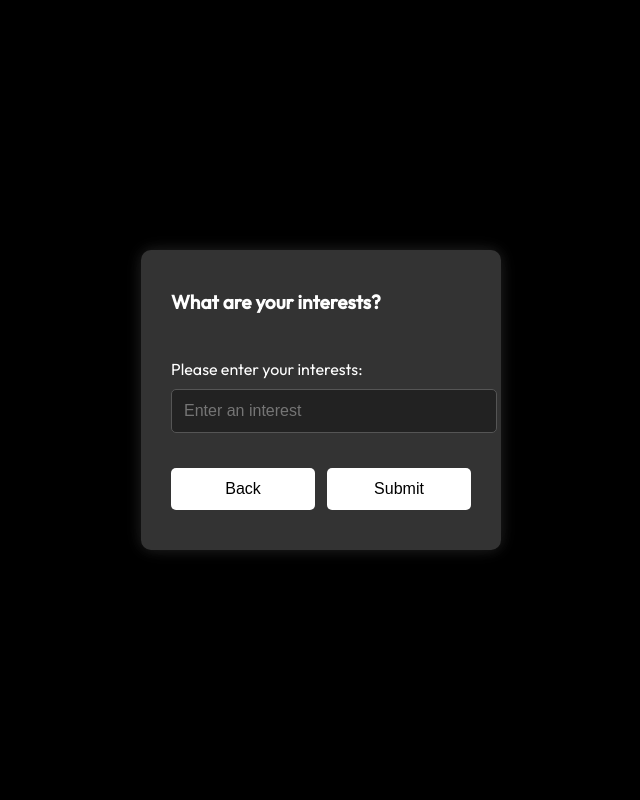
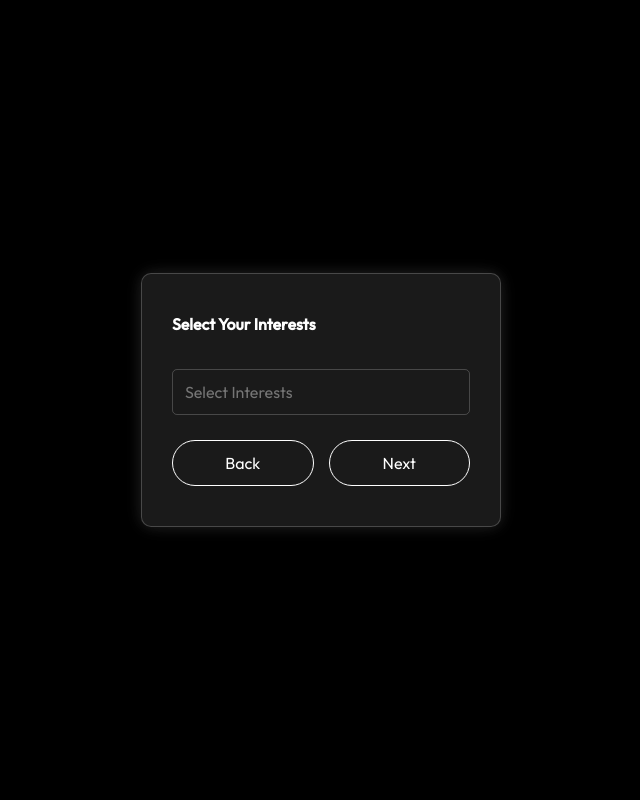
Before and after one commit to Dezind/safecircle, a PHP site: page /customization7.php in a window 1280 px wide. Shown: the whole page, without its empty margins (319-959 px from the left). Run offline with PHP 8.4, Linux system fonts and the light colour scheme.

Commit message:
Update customization7.php

```diff
--- a/customization7.php
+++ b/customization7.php
@@ -4,13 +4,13 @@ session_start();
 
 // Check if the form is submitted, and save the answer to the session
 if ($_SERVER['REQUEST_METHOD'] === 'POST') {
-    // Collect all the interests entered by the user
-    $interests = $_POST['interests'];
+    // Collect all the interests selected by the user
+    $interests = $_POST['interests'] ?? [];
 
     // Store the user's interests in the session
     $_SESSION['interests'] = $interests;
 
-    // Redirect to the next page or complete the process (for now it just finishes the form)
+    // Redirect to the next page or complete the process
     header("Location: thank_you.php");  // You can replace this with the next page or a thank you page
     exit;
 }
@@ -19,30 +19,42 @@ if ($_SERVER['REQUEST_METHOD'] === 'POST') {
 <!DOCTYPE html>
 <html lang="en">
 <head>
+    <!-- Google tag (gtag.js) -->
+    <script async src="https://www.googletagmanager.com/gtag/js?id=G-E5TVCZMWYR"></script>
+    <script>
+        window.dataLayer = window.dataLayer || [];
+        function gtag(){dataLayer.push(arguments);}
+        gtag('js', new Date());
+
+        gtag('config', 'G-E5TVCZMWYR');
+    </script>
     <meta charset="UTF-8">
     <meta name="viewport" content="width=device-width, initial-scale=1.0">
     <title>Customization 7</title>
     <link href="https://fonts.googleapis.com/css2?family=Outfit:wght@300;400;500&display=swap" rel="stylesheet">
     <style>
         body {
-            background-color: black;
+            font-family: 'Outfit', -apple-system, BlinkMacSystemFont, sans-serif;
+            background-color: #000000;
             color: white;
-            font-family: 'Outfit', -apple-system, BlinkMacSystemFont, sans-serif;
             display: flex;
             justify-content: center;
             align-items: center;
             height: 100vh;
             margin: 0;
+            text-align: center;
         }
 
         .quiz-container {
-            background-color: #333;
+            background-color: rgba(255, 255, 255, 0.1);
+            border: 1px solid rgba(255, 255, 255, 0.2);
             padding: 40px 30px;
             border-radius: 10px;
             width: 360px;
             box-sizing: border-box;
             backdrop-filter: blur(10px);
-            box-shadow: 0 0 15px rgba(255, 255, 255, 0.1), 0 0 20px rgba(255, 255, 255, 0.05);
+            box-shadow: 0 0 15px rgba(255, 255, 255, 0.1),
+                        0 0 20px rgba(255, 255, 255, 0.05);
         }
 
         .quiz-container form {
@@ -52,103 +64,229 @@ if ($_SERVER['REQUEST_METHOD'] === 'POST') {
         }
 
         .quiz-container h2 {
-            font-size: 1.2rem;
+            font-size: 1rem;
             margin: 0 0 10px 0;
             text-align: left;
             color: white;
         }
 
-        label {
+        .custom-select {
+            width: 100%;
+            position: relative;
+        }
+
+        .custom-select-input {
+            width: 100%;
+            padding: 12px;
+            border: 1px solid rgba(255, 255, 255, 0.2);
+            border-radius: 5px;
+            background-color: transparent;
+            color: white;
             font-size: 1rem;
-            margin: 0;
+            box-sizing: border-box;
+            cursor: pointer;
+            font-family: 'Outfit', -apple-system, BlinkMacSystemFont, sans-serif;
             text-align: left;
         }
 
-        input[type="text"] {
+        .custom-select-dropdown {
+            display: none;
+            position: absolute;
+            top: 100%;
+            left: 0;
             width: 100%;
-            padding: 12px;
-            border: 1px solid #555;
-            border-radius: 5px;
-            background-color: #222;
-            color: white;
-            font-size: 1em;
-            margin-top: 10px;
+            max-height: 300px;
+            overflow-y: auto;
+            background-color: #000000;
+            border: 1px solid rgba(255, 255, 255, 0.2);
+            border-top: none;
+            z-index: 10;
         }
 
-        /* Style for the buttons container */
-        .button-container {
-            display: flex;
-            justify-content: space-between;
+        .custom-select-dropdown label {
+            display: block;
+            padding: 10px;
+            cursor: pointer;
+            font-family: 'Outfit', -apple-system, BlinkMacSystemFont, sans-serif;
+            text-align: left;
+        }
+
+        .custom-select-dropdown label:hover {
+            background-color: rgba(255, 255, 255, 0.1);
+        }
+
+        .custom-select-dropdown label input {
+            margin-right: 10px;
         }
 
         button {
-            background-color: white;
-            color: black;
+            background-color: transparent;
+            color: white;
             padding: 12px 20px;
-            border: none;
-            border-radius: 5px;
+            border: 1px solid white;
+            border-radius: 50px;
             cursor: pointer;
-            font-size: 1em;
-            width: 48%; /* Ensures buttons are side by side */
+            font-size: 1rem;
+            width: 100%;
+            box-sizing: border-box;
+            transition: all 0.3s ease;
+            font-family: 'Outfit', -apple-system, BlinkMacSystemFont, sans-serif;
         }
 
         button:hover {
-            background-color: #555;
-            color: white;
+            border-color: white;
+            box-shadow: 0 0 20px rgba(255, 255, 255, 0.5),
+                        0 0 30px rgba(255, 255, 255, 0.3),
+                        0 0 40px rgba(255, 255, 255, 0.2);
+            transform: scale(1.02);
+            background: rgba(255, 255, 255, 0.1);
+            animation: glow 1.5s ease-in-out infinite;
         }
 
-        .interest-inputs {
-            margin-top: 10px;
+        @keyframes glow {
+            0% {
+                box-shadow: 0 0 10px rgba(255, 255, 255, 0.3);
+            }
+            50% {
+                box-shadow: 0 0 25px rgba(255, 255, 255, 0.5),
+                            0 0 35px rgba(255, 255, 255, 0.3);
+            }
+            100% {
+                box-shadow: 0 0 10px rgba(255, 255, 255, 0.3);
+            }
         }
 
-        .interest-inputs input {
-            width: 100%;
-            margin-bottom: 10px;
+        .button-container {
+            display: flex;
+            gap: 15px;
+        }
+
+        .button-container button {
+            flex: 1;
         }
     </style>
 </head>
 <body>
     <div class="quiz-container">
-        <form method="POST" action="customization7.php" id="interests-form">
-            <h2>What are your interests?</h2>
-
-            <!-- Container to hold multiple interest inputs -->
-            <div id="interest-inputs-container">
-                <div class="interest-inputs">
-                    <label for="interests-input">Please enter your interests:</label>
-                    <input type="text" name="interests[]" placeholder="Enter an interest" onblur="addInterestInput(this)" required>
+        <form id="interests-form" action="customization7.php" method="POST">
+            <h2>Select Your Interests</h2>
+            <div class="custom-select">
+                <input type="text" class="custom-select-input" placeholder="Select Interests" readonly>
+                <div class="custom-select-dropdown">
+                    <label>
+                        <input type="checkbox" name="interests[]" value="Music"> Music
+                    </label>
+                    <label>
+                        <input type="checkbox" name="interests[]" value="Sports"> Sports
+                    </label>
+                    <label>
+                        <input type="checkbox" name="interests[]" value="Technology"> Technology
+                    </label>
+                    <label>
+                        <input type="checkbox" name="interests[]" value="Art"> Art
+                    </label>
+                    <label>
+                        <input type="checkbox" name="interests[]" value="Health & Wellness"> Health & Wellness
+                    </label>
+                    <label>
+                        <input type="checkbox" name="interests[]" value="Gaming"> Gaming
+                    </label>
+                    <label>
+                        <input type="checkbox" name="interests[]" value="Food"> Food
+                    </label>
+                    <label>
+                        <input type="checkbox" name="interests[]" value="Travel"> Travel
+                    </label>
+                    <label>
+                        <input type="checkbox" name="interests[]" value="Fitness"> Fitness
+                    </label>
+                    <label>
+                        <input type="checkbox" name="interests[]" value="Photography"> Photography
+                    </label>
+                    <label>
+                        <input type="checkbox" name="interests[]" value="Networking"> Networking
+                    </label>
+                    <label>
+                        <input type="checkbox" name="interests[]" value="Community Service"> Community Service
+                    </label>
+                    <label>
+                        <input type="checkbox" name="interests[]" value="Workshops"> Workshops
+                    </label>
+                    <label>
+                        <input type="checkbox" name="interests[]" value="Startups"> Startups
+                    </label>
+                    <label>
+                        <input type="checkbox" name="interests[]" value="Nature"> Nature
+                    </label>
+                    <label>
+                        <input type="checkbox" name="interests[]" value="Film"> Film
+                    </label>
+                    <label>
+                        <input type="checkbox" name="interests[]" value="Dance"> Dance
+                    </label>
+                    <label>
+                        <input type="checkbox" name="interests[]" value="Literature"> Literature
+                    </label>
+                    <label>
+                        <input type="checkbox" name="interests[]" value="Cultural Events"> Cultural Events
+                    </label>
+                    <label>
+                        <input type="checkbox" name="interests[]" value="Science & Innovation"> Science & Innovation
+                    </label>
                 </div>
             </div>
 
-            <!-- Button to go back to customization6.php -->
             <div class="button-container">
-                <button type="button" onclick="window.location.href='customization6.php'">Back</button>
-                <button type="submit">Submit</button>
+                <button type="button" onclick="window.location.href='customization5.php'">Back</button>
+                <button type="submit">Next</button>
             </div>
         </form>
     </div>
 
     <script>
-        function addInterestInput(currentInput) {
-            // Check if the current input is not empty and if it's the last input
-            if (currentInput.value.trim() !== "" && !currentInput.nextElementSibling) {
-                // Create a new input field for the next interest
-                const newInputDiv = document.createElement("div");
-                newInputDiv.classList.add("interest-inputs");
+        // asked outside help
+        const customSelect = document.querySelector('.custom-select');
+        const customSelectInput = customSelect.querySelector('.custom-select-input');
+        const customSelectDropdown = customSelect.querySelector('.custom-select-dropdown');
+        const checkboxes = customSelectDropdown.querySelectorAll('input[type="checkbox"]');
 
-                const newInput = document.createElement("input");
-                newInput.type = "text";
-                newInput.name = "interests[]";
-                newInput.placeholder = "Enter another interest";
-                newInput.setAttribute("onblur", "addInterestInput(this)");
+        // asked outside help
+        customSelectInput.addEventListener('click', () => {
+            customSelectDropdown.style.display =
+                customSelectDropdown.style.display === 'block' ? 'none' : 'block';
+        });
 
-                newInputDiv.appendChild(newInput);
-                document.getElementById("interest-inputs-container").appendChild(newInputDiv);
+        // asked outside help
+        function updateSelectedInterests() {
+            const selectedInterests = Array.from(checkboxes)
+                .filter(cb => cb.checked)
+                .map(cb => cb.value);
 
-                // Scroll to the newly created input field
-                newInput.scrollIntoView({ behavior: "smooth" });
+            customSelectInput.value = selectedInterests.length > 0
+                ? selectedInterests.join(', ')
+                : 'Select Interests';
+        }
+
+        // asked outside help
+        checkboxes.forEach(checkbox => {
+            checkbox.addEventListener('change', updateSelectedInterests);
+        });
+
+        // asked outside help
+        document.addEventListener('click', (event) => {
+            if (!customSelect.contains(event.target)) {
+                customSelectDropdown.style.display = 'none';
             }
-        }
+        });
+
+        // asked outside helpd
+        document.getElementById('interests-form').addEventListener('submit', (event) => {
+            const selectedInterests = Array.from(checkboxes).filter(cb => cb.checked);
+            if (selectedInterests.length === 0) {
+                event.preventDefault();
+                alert('Please select at least one interest');
+            }
+        });
     </script>
 </body>
 </html>
```
